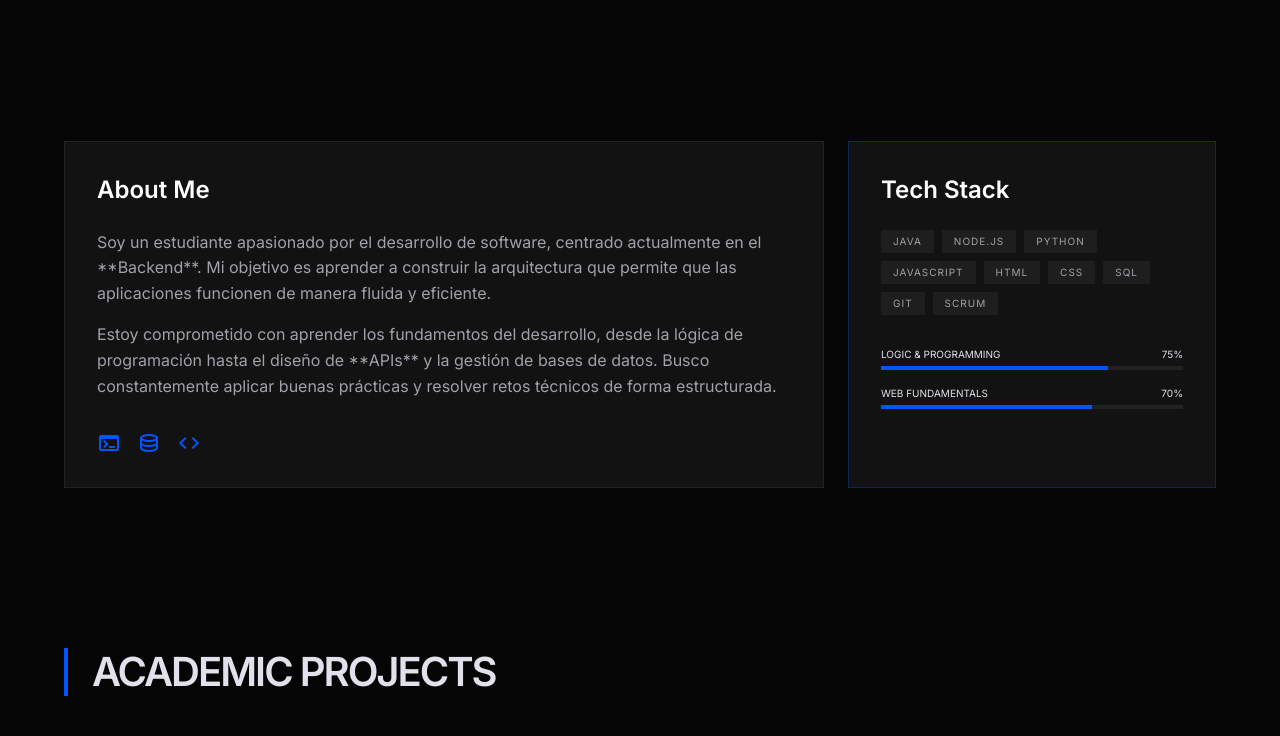
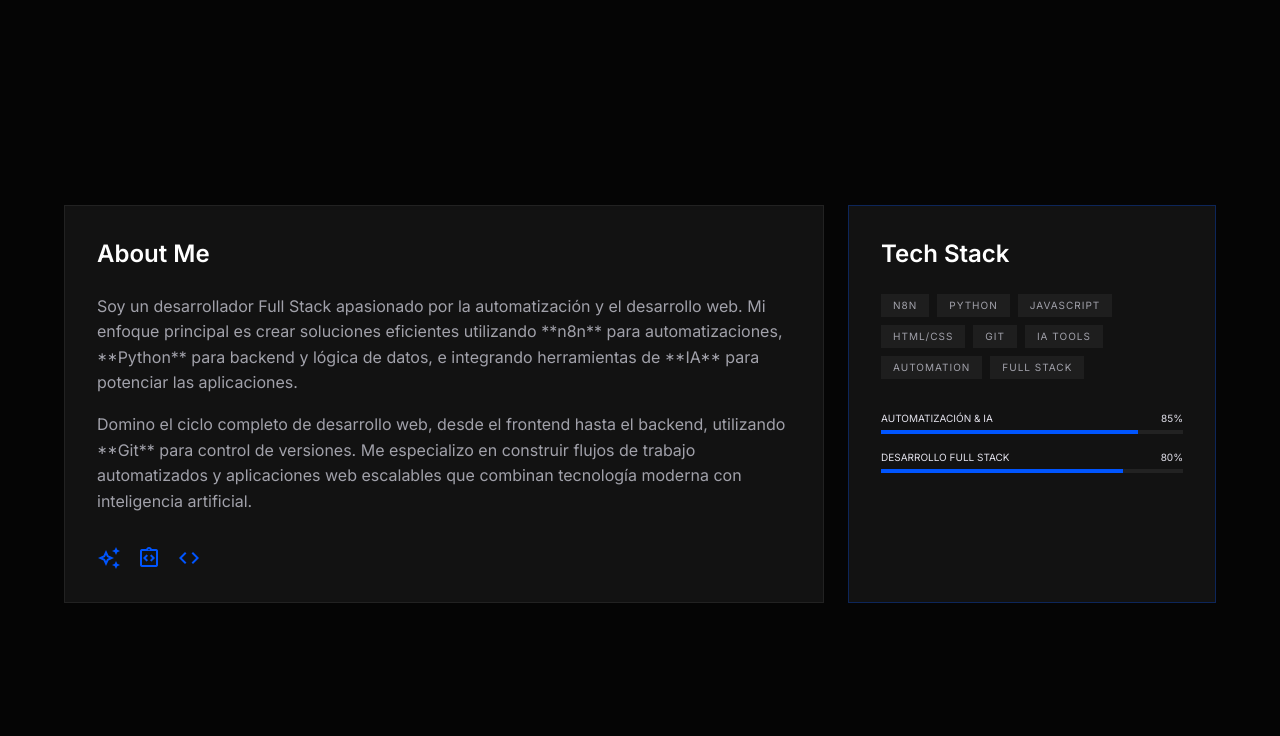
Before and after one commit to DiegoAndresParra14/Portfolio, a plain HTML site: page index.html in a window 1280 px wide. Shown: the part 696-1432 px from the top of the page. Drawn offline with nearby package versions, Linux system fonts and the light colour scheme.

Commit message:
Update portfolio skills and fix text overflow issues
- Replace outdated tech stack mentions (Java, Scrum) with current skills (n8n automation, Python, Git, AI tools, full-stack development)
- Update hero section headline to reflect full-stack developer and automation specialist role
- Modify about section to highlight n8n, Python, web development, and AI expertise
- Refresh journey timeline to show current focus on full-stack and automation rather than basic programming
- Adjust project descriptions to align with updated skillset while maintaining existing examples
- Fix text overflow and readability issues throughout the page content

```diff
--- a/index.html
+++ b/index.html
@@ -126,8 +126,8 @@
 <span class="w-3 h-3 rounded-full bg-primary-container animate-pulse"></span>
 <span class="font-label-caps text-label-caps text-[#A1A1AA]">FORMÁNDOME PARA NUEVAS OPORTUNIDADES</span>
 </div>
-<h1 class="font-h1 text-h1 leading-none">Diego Andres Parra | <span class="text-primary-container">Estudiante de Desarrollo Full Stack</span></h1>
-<p class="font-body-lg text-body-lg text-[#A1A1AA] max-w-xl">Enfocado en el desarrollo de aplicaciones web con especial interés en la lógica de backend. Construyendo bases sólidas con Java, Node.js y Python.</p>
+<h1 class="font-h1 text-h1 leading-none">Diego Andres Parra | <span class="text-primary-container">Desarrollador Full Stack & Especialista en Automatización</span></h1>
+<p class="font-body-lg text-body-lg text-[#A1A1AA] max-w-xl">Desarrollador Full Stack especializado en automatizaciones con n8n, desarrollo web y Python. Apasionado por integrar soluciones inteligentes con IA para crear aplicaciones eficientes y escalables.</p>
 <div class="flex gap-4 pt-4">
 <button class="bg-primary-container text-white px-8 py-4 font-semibold hover:brightness-110 transition-all" data-scroll-target="#projects" type="button">Ver Proyectos</button>
 <button class="border border-[#222222] bg-transparent text-white px-8 py-4 font-semibold hover:bg-[#121212] transition-all" data-scroll-target="#contact" type="button">Contactar</button>
@@ -146,15 +146,15 @@
 <div>
 <h3 class="font-h3 text-h3 mb-6 text-white">About Me</h3>
 <p class="font-body-md text-body-md text-[#A1A1AA] mb-4">
-                            Soy un estudiante apasionado por el desarrollo de software, centrado actualmente en el **Backend**. Mi objetivo es aprender a construir la arquitectura que permite que las aplicaciones funcionen de manera fluida y eficiente.
+                            Soy un desarrollador Full Stack apasionado por la automatización y el desarrollo web. Mi enfoque principal es crear soluciones eficientes utilizando **n8n** para automatizaciones, **Python** para backend y lógica de datos, e integrando herramientas de **IA** para potenciar las aplicaciones.
                         </p>
 <p class="font-body-md text-body-md text-[#A1A1AA]">
-                            Estoy comprometido con aprender los fundamentos del desarrollo, desde la lógica de programación hasta el diseño de **APIs** y la gestión de bases de datos. Busco constantemente aplicar buenas prácticas y resolver retos técnicos de forma estructurada.
+                            Domino el ciclo completo de desarrollo web, desde el frontend hasta el backend, utilizando **Git** para control de versiones. Me especializo en construir flujos de trabajo automatizados y aplicaciones web escalables que combinan tecnología moderna con inteligencia artificial.
                         </p>
 </div>
 <div class="mt-8 flex gap-4 text-primary-container">
-<span class="material-symbols-outlined" data-icon="terminal">terminal</span>
-<span class="material-symbols-outlined" data-icon="database">database</span>
+<span class="material-symbols-outlined" data-icon="auto_awesome">auto_awesome</span>
+<span class="material-symbols-outlined" data-icon="integration_instructions">integration_instructions</span>
 <span class="material-symbols-outlined" data-icon="code">code</span>
 </div>
 </div>
@@ -162,33 +162,32 @@
 <div class="col-span-12 md:col-span-4 tonal-card p-8 border-primary-container/30" id="tech">
 <h3 class="font-h3 text-h3 mb-6 text-white">Tech Stack</h3>
 <div class="flex flex-wrap gap-2">
-<span class="bg-[#1E1E1E] text-[#A1A1AA] px-3 py-1 font-label-caps text-[10px] tracking-widest">JAVA</span>
-<span class="bg-[#1E1E1E] text-[#A1A1AA] px-3 py-1 font-label-caps text-[10px] tracking-widest">NODE.JS</span>
+<span class="bg-[#1E1E1E] text-[#A1A1AA] px-3 py-1 font-label-caps text-[10px] tracking-widest">N8N</span>
 <span class="bg-[#1E1E1E] text-[#A1A1AA] px-3 py-1 font-label-caps text-[10px] tracking-widest">PYTHON</span>
 <span class="bg-[#1E1E1E] text-[#A1A1AA] px-3 py-1 font-label-caps text-[10px] tracking-widest">JAVASCRIPT</span>
-<span class="bg-[#1E1E1E] text-[#A1A1AA] px-3 py-1 font-label-caps text-[10px] tracking-widest">HTML</span>
-<span class="bg-[#1E1E1E] text-[#A1A1AA] px-3 py-1 font-label-caps text-[10px] tracking-widest">CSS</span>
-<span class="bg-[#1E1E1E] text-[#A1A1AA] px-3 py-1 font-label-caps text-[10px] tracking-widest">SQL</span>
+<span class="bg-[#1E1E1E] text-[#A1A1AA] px-3 py-1 font-label-caps text-[10px] tracking-widest">HTML/CSS</span>
 <span class="bg-[#1E1E1E] text-[#A1A1AA] px-3 py-1 font-label-caps text-[10px] tracking-widest">GIT</span>
-<span class="bg-[#1E1E1E] text-[#A1A1AA] px-3 py-1 font-label-caps text-[10px] tracking-widest">SCRUM</span>
+<span class="bg-[#1E1E1E] text-[#A1A1AA] px-3 py-1 font-label-caps text-[10px] tracking-widest">IA TOOLS</span>
+<span class="bg-[#1E1E1E] text-[#A1A1AA] px-3 py-1 font-label-caps text-[10px] tracking-widest">AUTOMATION</span>
+<span class="bg-[#1E1E1E] text-[#A1A1AA] px-3 py-1 font-label-caps text-[10px] tracking-widest">FULL STACK</span>
 </div>
 <div class="mt-8 space-y-4">
 <div class="space-y-1">
 <div class="flex justify-between font-label-caps text-[10px]">
-<span>LOGIC &amp; PROGRAMMING</span>
-<span>75%</span>
+<span>AUTOMATIZACIÓN & IA</span>
+<span>85%</span>
 </div>
 <div class="w-full h-1 bg-[#222222]">
-<div class="h-full bg-primary-container w-[75%]"></div>
+<div class="h-full bg-primary-container w-[85%]"></div>
 </div>
 </div>
 <div class="space-y-1">
 <div class="flex justify-between font-label-caps text-[10px]">
-<span>WEB FUNDAMENTALS</span>
-<span>70%</span>
+<span>DESARROLLO FULL STACK</span>
+<span>80%</span>
 </div>
 <div class="w-full h-1 bg-[#222222]">
-<div class="h-full bg-primary-container w-[70%]"></div>
+<div class="h-full bg-primary-container w-[80%]"></div>
 </div>
 </div>
 </div>
@@ -279,8 +278,8 @@
 <div class="absolute -left-1.5 top-0 w-3 h-3 rounded-full bg-primary-container"></div>
 <div class="md:w-1/2 md:pr-12 md:text-right">
 <span class="font-label-caps text-primary-container">CURRENT</span>
-<h4 class="font-h3 text-h3 text-white mt-2">Full Stack Training</h4>
-<p class="text-[#A1A1AA] mt-2">Aprendiendo activamente a integrar el frontend con el backend mediante proyectos prácticos.</p>
+<h4 class="font-h3 text-h3 text-white mt-2">Desarrollo Full Stack & Automatización</h4>
+<p class="text-[#A1A1AA] mt-2">Especializado en automatizaciones con n8n, desarrollo web full stack e integración de IA en aplicaciones.</p>
 </div>
 </div>
 <!-- 2023 -->
@@ -288,8 +287,8 @@
 <div class="absolute -left-1.5 top-0 w-3 h-3 rounded-full bg-[#333333]"></div>
 <div class="md:w-1/2 md:ml-[50%] md:pl-12">
 <span class="font-label-caps text-[#A1A1AA]">2025</span>
-<h4 class="font-h3 text-h3 text-white mt-2">Programming Basics</h4>
-<p class="text-[#A1A1AA] mt-2">Inicio en la lógica de programación y manejo de lenguajes como JavaScript y Java.</p>
+<h4 class="font-h3 text-h3 text-white mt-2">Python & Automatización</h4>
+<p class="text-[#A1A1AA] mt-2">Desarrollo de scripts en Python y creación de flujos automatizados con herramientas de IA.</p>
 </div>
 </div>
 <!-- 2022 -->
@@ -297,8 +296,8 @@
 <div class="absolute -left-1.5 top-0 w-3 h-3 rounded-full bg-[#333333]"></div>
 <div class="md:w-1/2 md:pr-12 md:text-right">
 <span class="font-label-caps text-[#A1A1AA]">2024</span>
-<h4 class="font-h3 text-h3 text-white mt-2">Early Interest in Tech</h4>
-<p class="text-[#A1A1AA] mt-2">Exploración de fundamentos de computación y conceptos básicos de la web.</p>
+<h4 class="font-h3 text-h3 text-white mt-2">Fundamentos de Programación</h4>
+<p class="text-[#A1A1AA] mt-2">Inicio en lógica de programación, JavaScript y fundamentos del desarrollo web.</p>
 </div>
 </div>
 </div>
```
Also changed, not shown: 1 other file.
